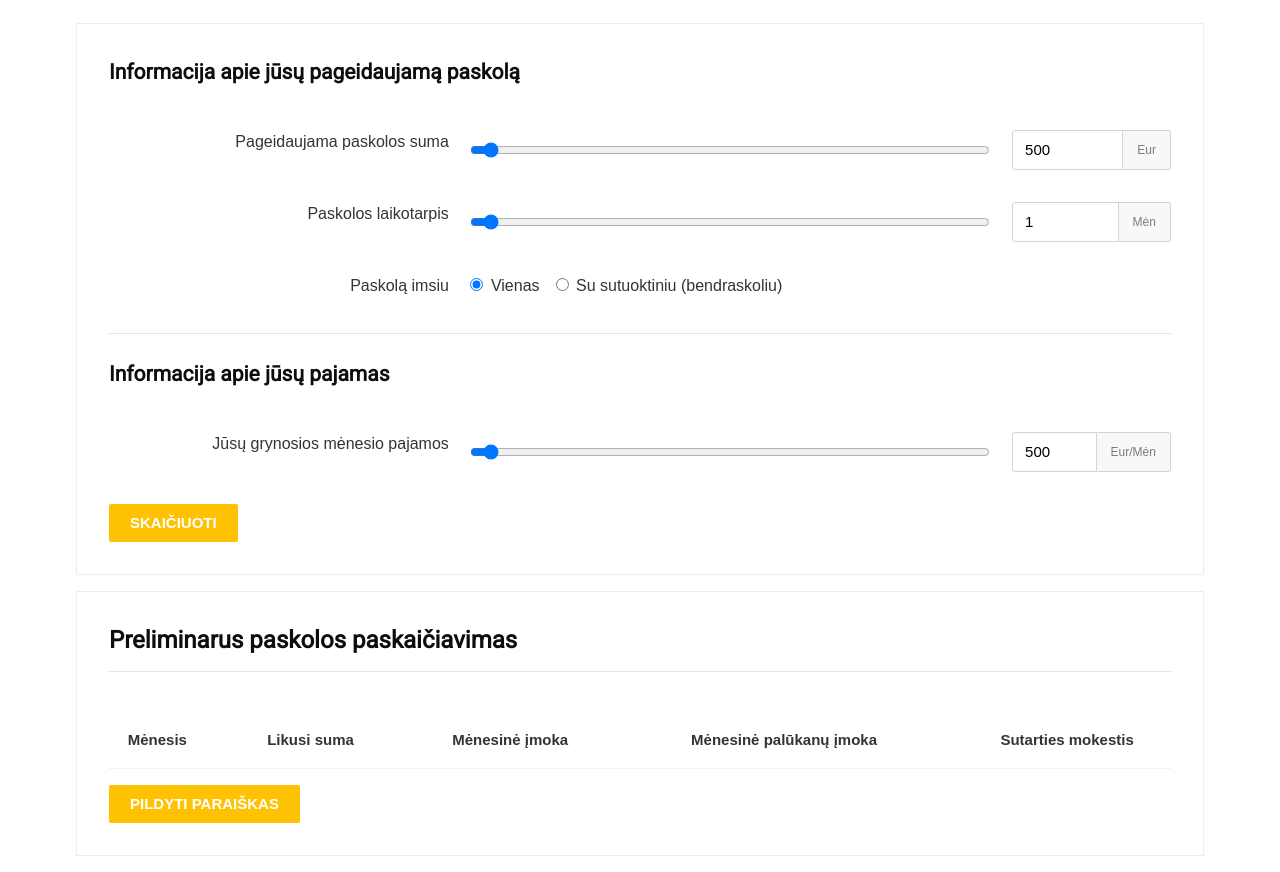
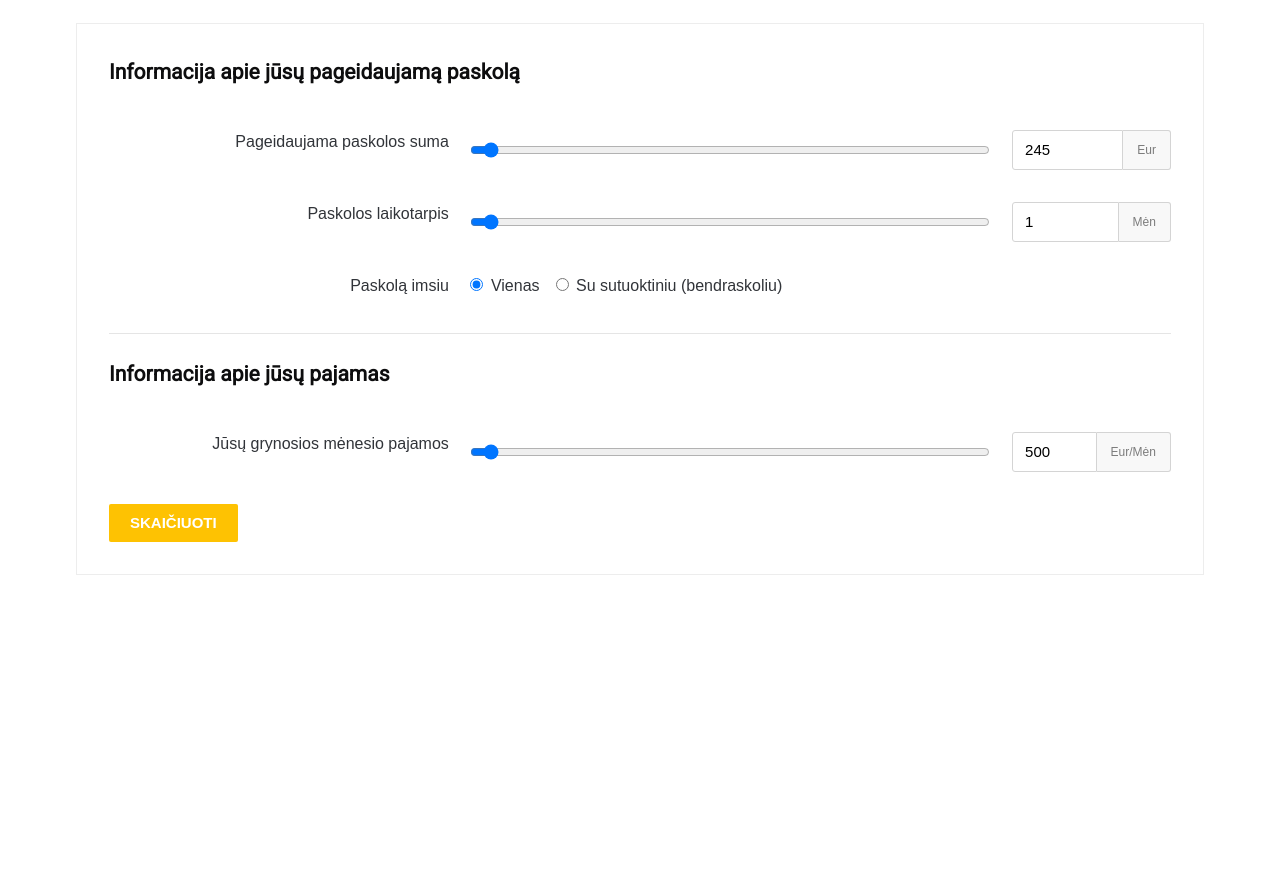
Before and after one commit to PaulKutka/swed-loan-front, an Angular app: page / in a window 1280 px wide. Shown: the part 180-1052 px from the top of the page. After the commit the page ends 800 px from the top, so only its background shows below. Built offline with nearby package versions, Linux system fonts and the light colour scheme.

Commit message:
[Dev] fixed table and output

```diff
--- a/src/app/calculator/calculator.component.html
+++ b/src/app/calculator/calculator.component.html
@@ -6,7 +6,7 @@
       <p>Pageidaujama paskolos suma</p>
     </div>
     <div class="col col-6">
-      <input value="{{loanSum}}" type='range' min="500" max="58000" step="500" [(ngModel)]="loanSum">
+      <input value="{{loanSum}}" type='range' min="245" max="58000" [(ngModel)]="loanSum">
     </div>
     <div class="col col-2">
       <div class="form-item">
@@ -89,9 +89,9 @@
 </div>
 
   <div class="form-item">
-    <button (click)="calculatePayments()">Skaičiuoti</button>
+    <button class="calculateButton" (click)="calculatePayments()">Skaičiuoti</button>
   </div>
 
 </div>
 
-<app-loan-tables [loanArrayOutput]="loanArray"></app-loan-tables>
+<app-loan-tables class="app-loan-tables hidden" [loanArrayOutput]="loanArray" [loanSumOutput]="loanSum"></app-loan-tables>
--- a/src/app/calculator/calculator.component.ts
+++ b/src/app/calculator/calculator.component.ts
@@ -19,7 +19,7 @@ export class CalculatorComponent implements OnInit {
   incomeAmountSpouse: number;
 
   constructor() {
-    setTimeout(() => this.loanSum = 500);
+    setTimeout(() => this.loanSum = 245);
     setTimeout(() => this.loanTime = 1);
 
     setTimeout(() => this.incomeAmountPerson = 500);
--- a/src/app/loan-tables/loan-tables.component.html
+++ b/src/app/loan-tables/loan-tables.component.html
@@ -3,28 +3,25 @@
   <hr>
   <br>
 
-
+  <h4>Sutarties sudarymo mokestis: {{loanSumOutput * 0.015}}  </h4>
   <table>
     <thead>
     <tr>
-      <th >Mėnesis</th>
+      <th>Mėnesis</th>
       <th>Likusi suma</th>
       <th>Mėnesinė įmoka</th>
       <th>Mėnesinė palūkanų įmoka</th>
-      <th>Sutarties mokestis</th>
+      <th>Sutarties administravimo mokestis</th>
     </tr>
     </thead>
     <tbody>
+    <tr></tr>
     <tr *ngFor="let payment of loanArrayOutput">
-      <th *ngIf='payment.monthNumber == 0'></th>
-      <th *ngIf='payment.monthNumber > 0'>{{payment.monthNumber}}</th>
-
+      <th>{{payment.monthNumber}}</th>
       <th>{{payment.leftSum}}</th>
       <th>{{payment.monthlySum}}</th>
       <th>{{payment.monthlyInterestSum}}</th>
-
-      <th *ngIf='payment.monthNumber == 0'>{{payment.usualServiceSum}}</th>
-      <th *ngIf='payment.monthNumber > 0'></th>
+      <th>{{payment.usualServiceSum}}</th>
     </tr>
 
 
--- a/src/app/loan-tables/loan-tables.component.ts
+++ b/src/app/loan-tables/loan-tables.component.ts
@@ -5,12 +5,13 @@ import {Payment} from "../calculator/payment";
   selector: 'app-loan-tables',
   templateUrl: './loan-tables.component.html',
   styleUrls: ['./loan-tables.component.css'],
-  inputs:['loanArrayOutput']
+  inputs:['loanArrayOutput','loanSumOutput']
 })
 
 export class LoanTablesComponent implements OnInit {
 
   @Input('loanArrayOutput') loanArrayOutput:Payment[];
+  @Input('loanSumOutput') loanSumOutput:number;
 
   constructor( ) {
 
--- a/src/assets/js/custom.js
+++ b/src/assets/js/custom.js
@@ -7,7 +7,7 @@ $('input[name="loan-type"]').on('change', function (event) {
 
 // pakeisiu
 $("body").delegate('.requiredLoan', 'focusout', function(){
-  if($(this).val() < 500){
+  if($(this).val() < 245){
     $(this).val('245');
   }
 });
@@ -23,3 +23,9 @@ $("body").delegate('.minimumTime', 'focusout', function(){
     $(this).val('1');
   }
 });
+
+
+
+$('.calculateButton').click(function(){
+  $('.app-loan-tables').toggleClass('hidden');
+});
```
